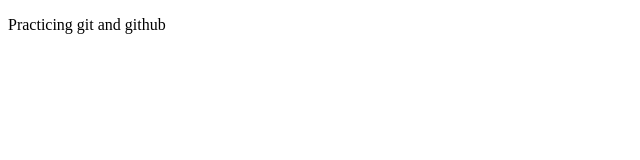
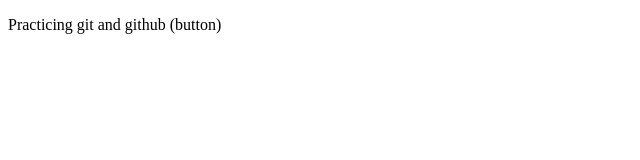
Before and after one commit to pavan-kumar-s-n/LocalDemo, a plain HTML site: page index.html in a window 1280 px wide. Shown: the full height of the page, 0-640 px from the left. Drawn offline with Linux system fonts and the light colour scheme.

```diff
--- a/index.html
+++ b/index.html
@@ -6,6 +6,6 @@
     <title>Practice</title>
 </head>
 <body>
-    <p>Practicing git and github</p>
+    <p>Practicing git and github (button)</p>
 </body>
 </html>
```
